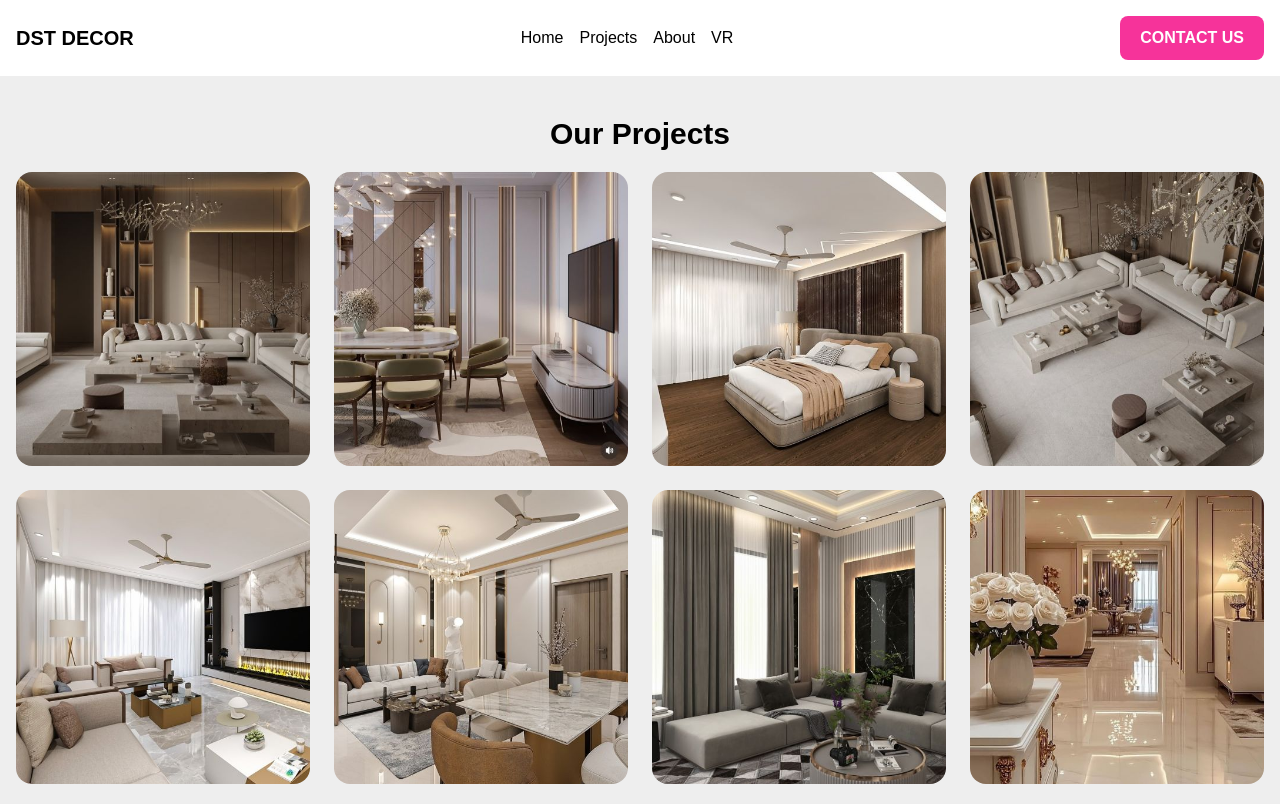
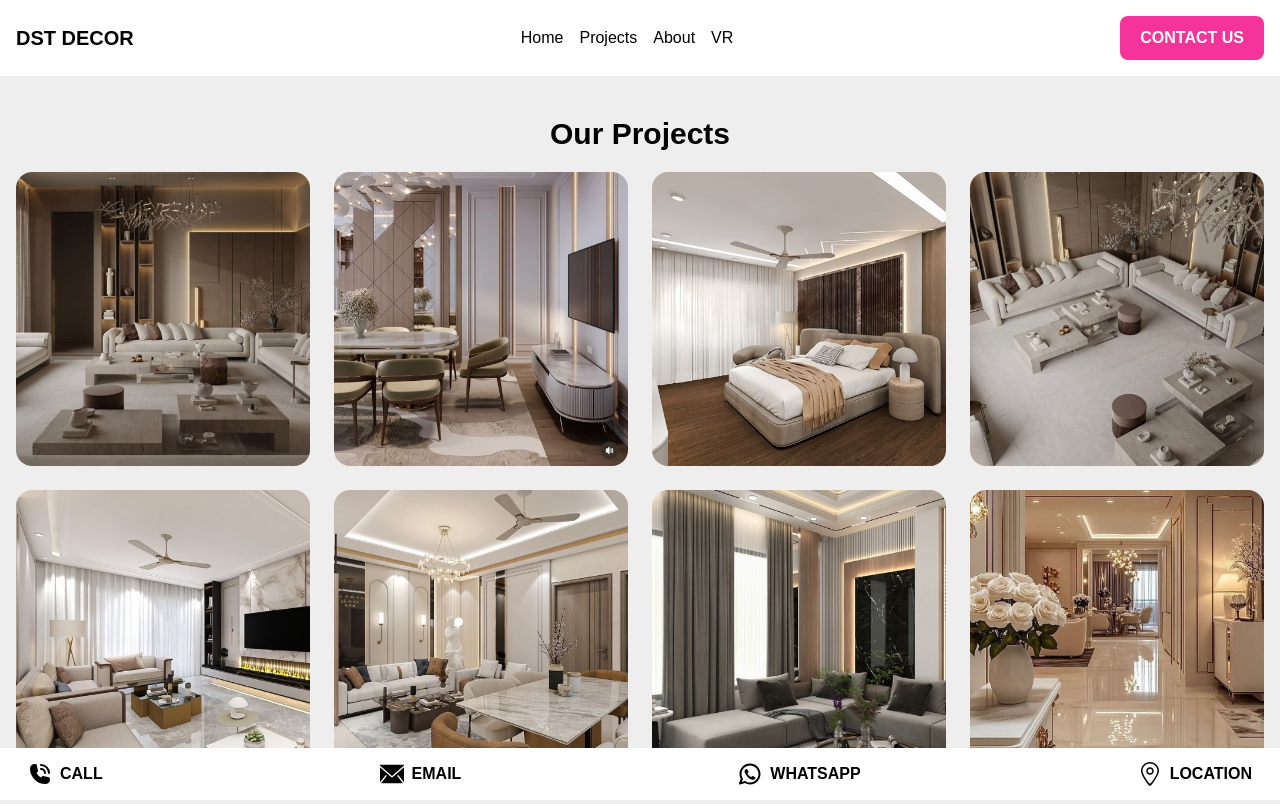
Before and after one commit to Shakiqurrahman/dst-decor, a website: page index.html in a window 1280 px wide. Shown: the top 804 px of the page. Drawn offline with Linux system fonts and the light colour scheme.

Commit message:
social media footer added

```diff
--- a/index.html
+++ b/index.html
@@ -29,6 +29,7 @@
 
     <!-- Main Section  -->
     <main class="max-width">
+      <!-- Project Section  -->
       <section id="projects" class="pt-10">
         <h1 class="text-xl sm:text-3xl font-bold text-center mb-5">Our Projects</h1>
           <div class="grid grid-cols-2 md:grid-cols-3 lg:grid-cols-4 gap-6">
@@ -47,5 +48,26 @@
           </div>
       </section>
     </main>
+    <!-- Footer Social Media Section  -->
+     <section class="py-1.5 sm:py-2 bg-white sticky bottom-0 w-full">
+      <div class="max-width flex justify-between items-center">
+        <a href="tel:+1234567890" target="_blank" class="flex items-center gap-2 px-3 py-1.5">
+        <img class="size-5 sm:size-6" src="./src/images/icons/phone call.svg" alt="phone call icon">
+        <p class="font-semibold text-xs sm:text-sm md:text-base">CALL</p>
+      </a>
+      <a href="mailto:example@example.com" target="_blank" class="flex items-center gap-2 px-3 py-1.5">
+        <img class="size-5 sm:size-6" src="./src/images/icons/email.svg" alt="Email icon">
+        <p class="font-semibold text-sm md:text-base">EMAIL</p>
+      </a>
+      <a href="https://wa.me/+8801761094636" target="_blank" class="flex items-center gap-2 px-3 py-1.5">
+        <img class="size-5 sm:size-6" src="./src/images/icons/whatsapp.svg" alt="Whatsapp icon">
+        <p class="font-semibold text-sm md:text-base">WHATSAPP</p>
+      </a>
+      <a href="https://www.google.com/maps?q=Your+Business+Address" target="_blank" class="hidden md:flex items-center gap-2 px-3 py-1.5">
+        <img class="size-5 sm:size-6" src="./src/images/icons/location.svg" alt="Location icon">
+        <p class="font-semibold text-sm md:text-base">LOCATION</p>
+      </a>
+      </div>
+     </section>
   </body>
 </html>
```
Also changed, not shown: src/images/icons/email.svg (added), src/images/icons/location.svg (added), src/images/icons/phone call.svg (added), src/images/icons/whatsapp.svg (added), src/output.css.
